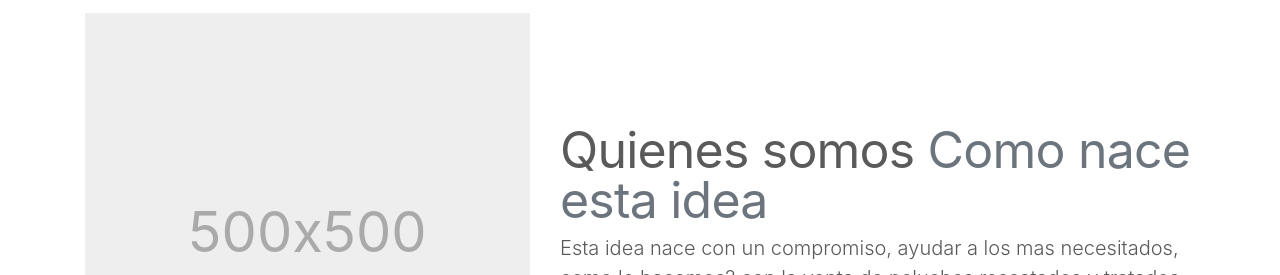
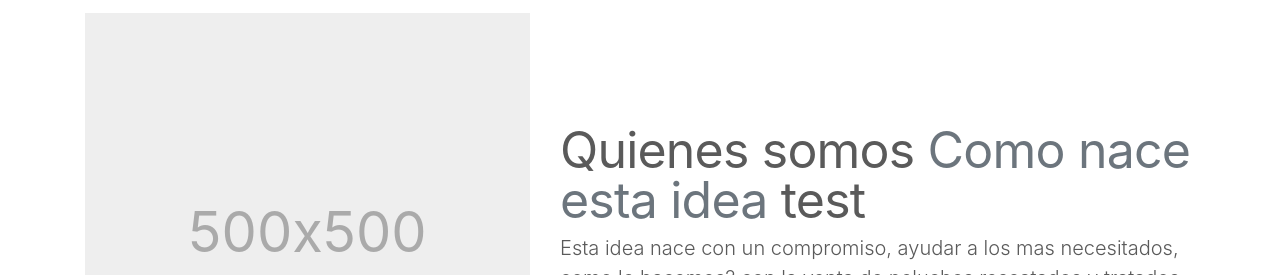
Before and after one commit to cxvetown/Evaluacion1_DWY, a plain HTML site: page Evaluacion_1/index.html in a window 1280 px wide. Shown: the part 1220-1495 px from the top of the page. Drawn offline with nearby package versions, Linux system fonts and the light colour scheme.

Commit message:
update and test

```diff
--- a/Evaluacion_1/index.html
+++ b/Evaluacion_1/index.html
@@ -145,7 +145,7 @@
     <div class="row featurette">
     <a name="section1"></a>
       <div class="col-md-7 order-md-2">
-        <h2 class="featurette-heading">Quienes somos  <span class="text-muted">Como nace esta idea</span></h2>
+        <h2 class="featurette-heading">Quienes somos  <span class="text-muted">Como nace esta idea</span> test</h2>
         <p class="lead">Esta idea nace con un compromiso, ayudar a los mas necesitados, como lo hacemos? con la venta de peluches rescatados y tratados para posterior venta, nuestros fondos el 90% van a lugares de menores escasos y el otro 10% a comprar mas peluches para la venta</p>
       </div>
       <div class="col-md-5 order-md-1">
```
